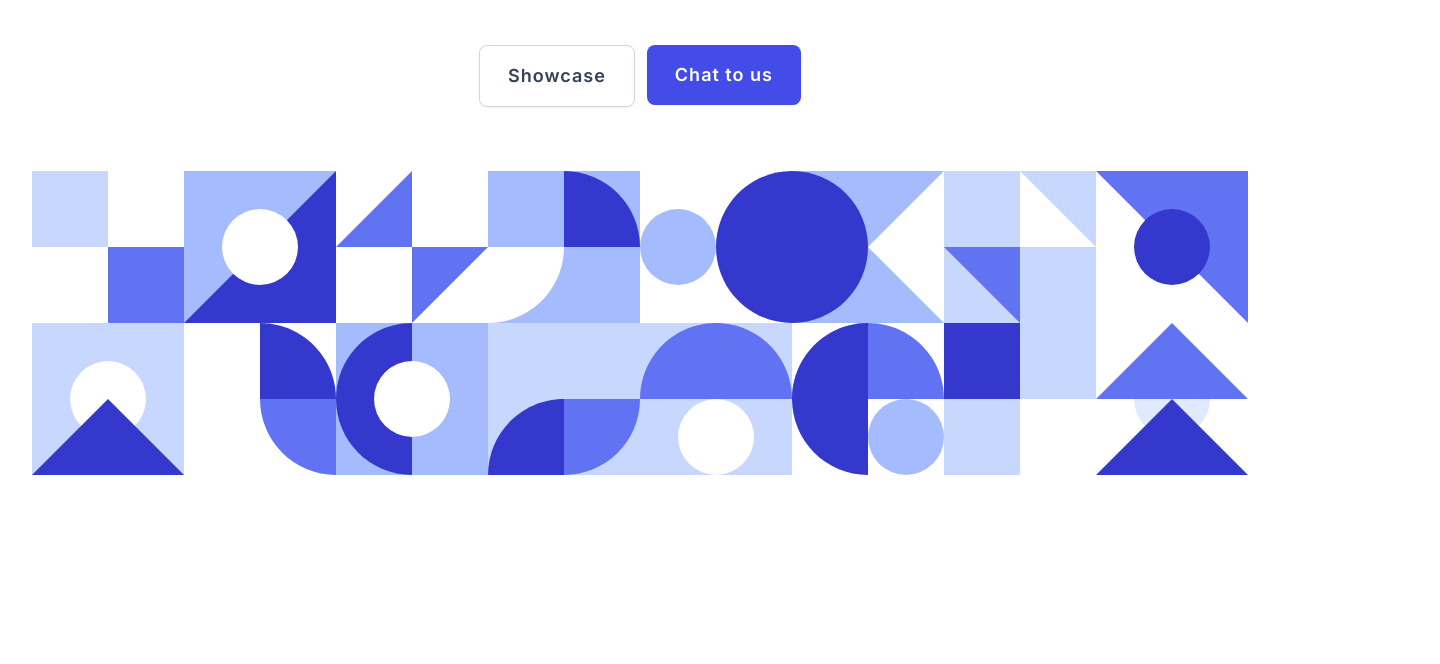
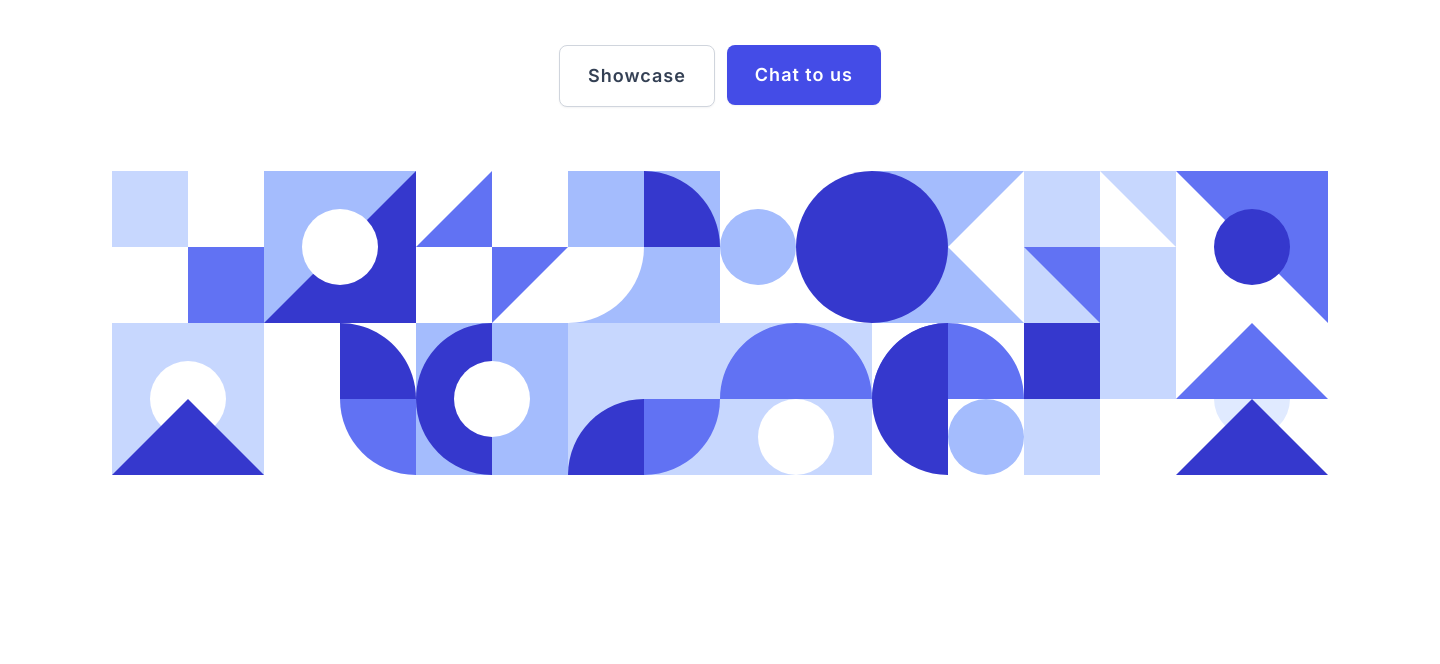
Before and after one commit to tanvirrafi00/Landing-page-assignment-6, a plain HTML site: page index.html in a window 1280 px wide. Shown: the part 407-1071 px from the top of the page, 1440 px wide, since content can reach past the window. Drawn offline with Linux system fonts and the light colour scheme.

Commit message:
Update style.css

```diff
--- a/style.css
+++ b/style.css
@@ -5,6 +5,11 @@
 }
 body {
   font-family: "Inter", sans-serif;
+  display: flex;
+    width: 1440px;
+    flex-direction: column;
+    align-items: center;
+    margin : 0 auto;
 }
 .landing-page {
   display: flex;
```
